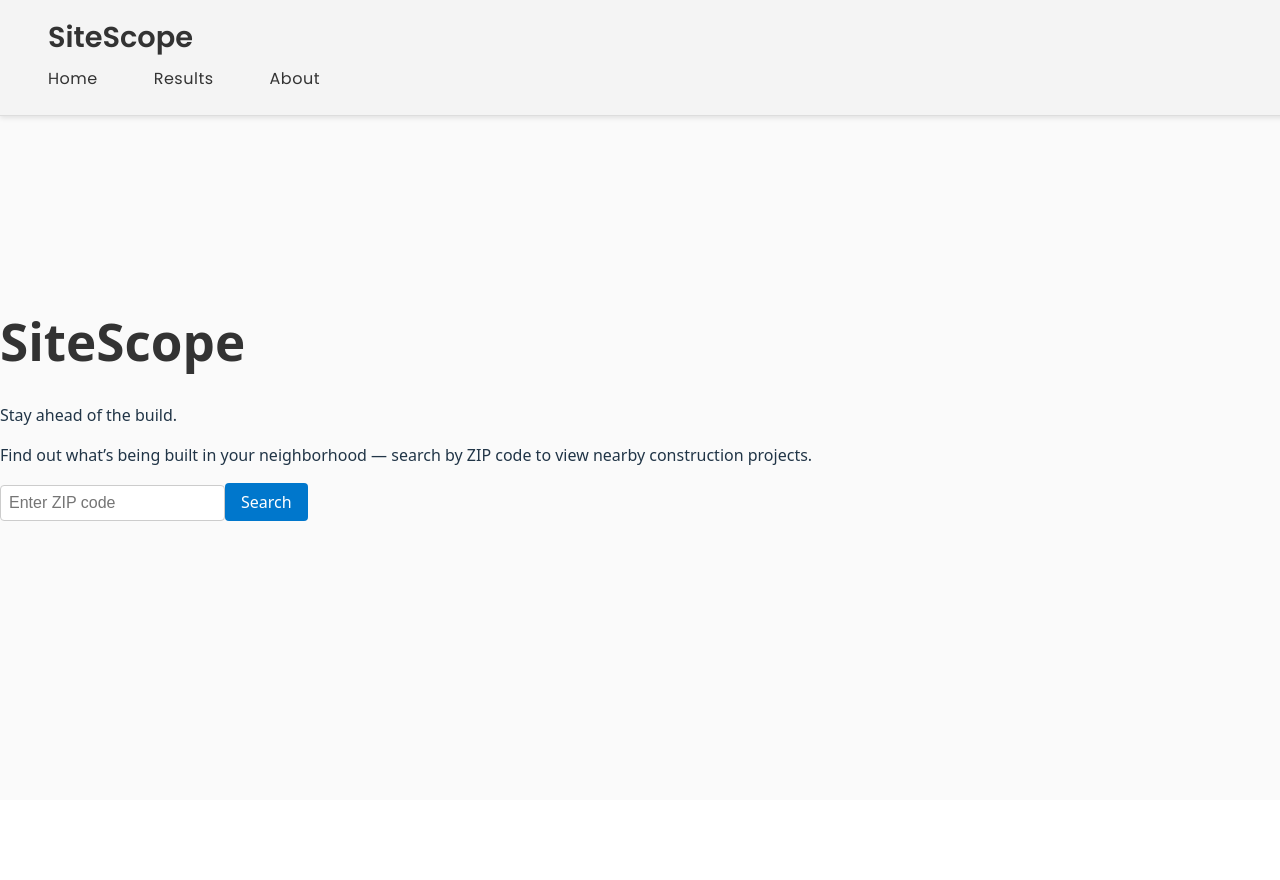
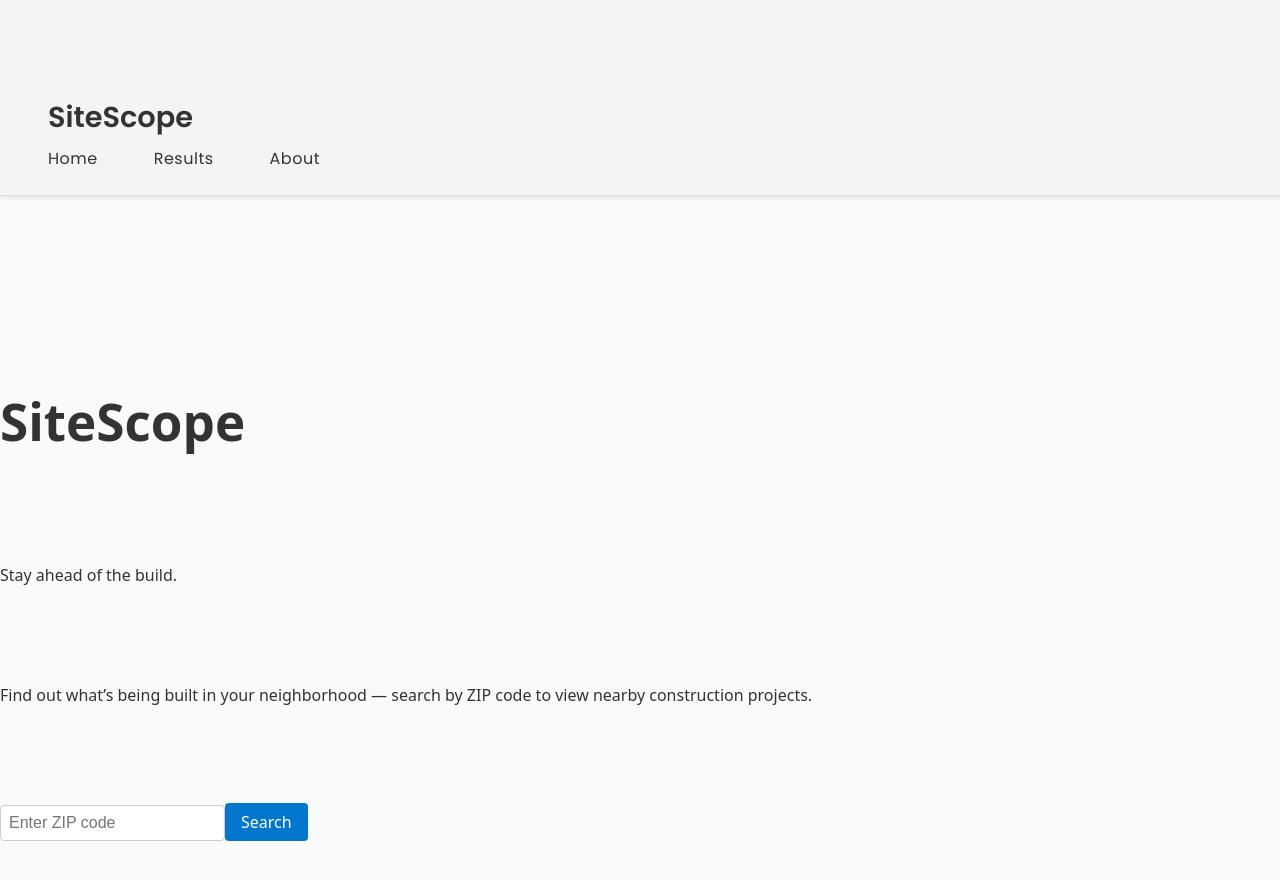
Before and after one commit to MattSanchez77/SiteScopeFE, a React (Vite) app: page / in a window 1280 px wide. Before the commit the page ends 800 px from the top, so only its background shows below. Built offline with nearby package versions, Linux system fonts and the light colour scheme.

Commit message:
Added CSS formating

```diff
--- a/src/App.css
+++ b/src/App.css
@@ -29,3 +29,11 @@ input {
   border: 1px solid #ccc;
   border-radius: 4px;
 }
+
+* {
+  color: #333; /* Dark gray for better contrast */
+  padding-top: 80px; /* Adjust based on navbar height */
+  word-wrap: break-word;
+  overflow-wrap: break-word;
+  white-space: normal;
+}
--- a/src/App.jsx
+++ b/src/App.jsx
@@ -2,6 +2,7 @@ import { Route, Routes } from 'react-router-dom';
 import './App.css';
 import Navbar from './components/Nav/NavBar';
 import Home from './pages/HomePage';
+import About from './pages/About';
 
 
 function App() {
@@ -10,6 +11,8 @@ function App() {
     <Navbar />
     <Routes>
     <Route path='/' element={<Home />} />
+    <Route path='/about' element={<About />} />
+
     </Routes>
     </>
   )
```
